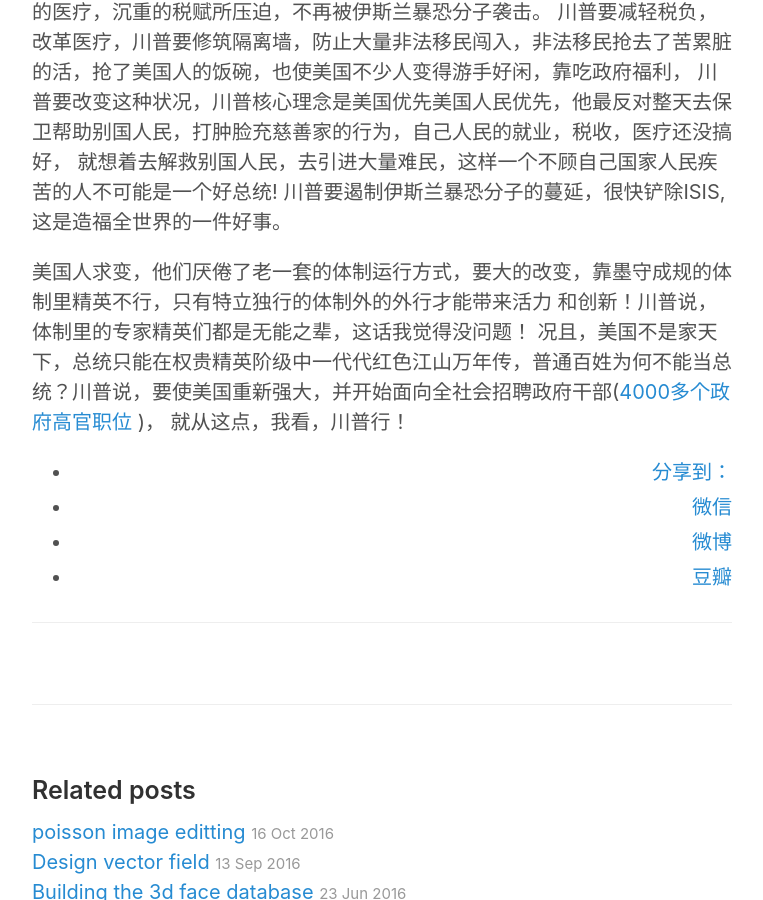
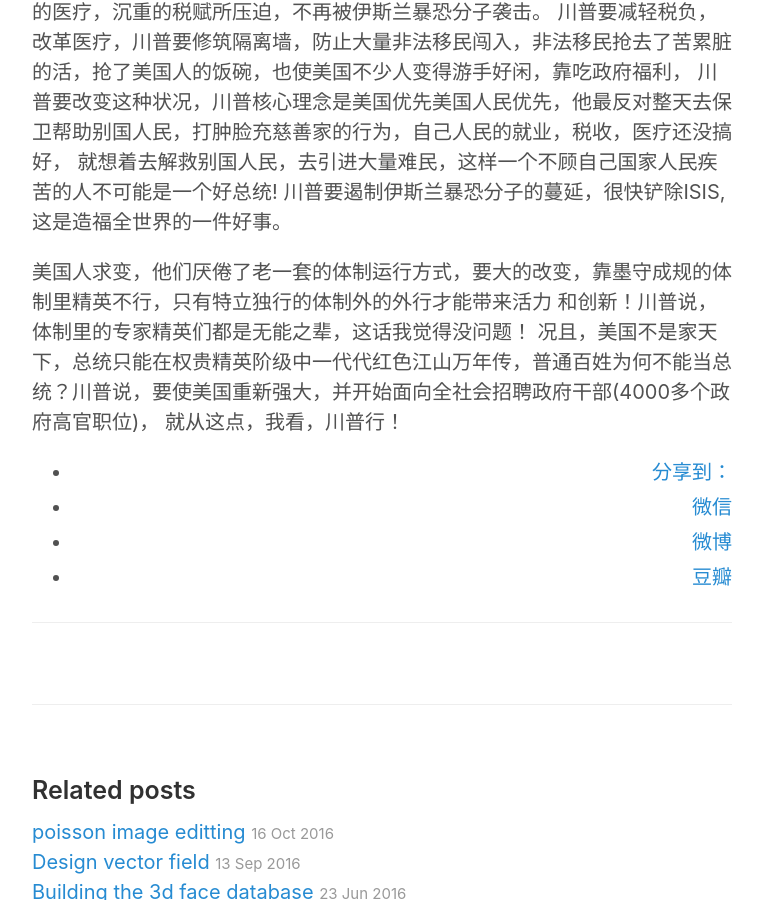
Before and after one commit to hwdong/hwdong-old.github.io, a Jekyll site: the page built from _posts/2016-11-13-川普不是洪水猛兽.md, in a window 1280 px wide and 900 px high, scrolled down 1864 px. Shown: the whole window, without its empty margins (258-1021 px from the left). Built offline with Jekyll 4.4.1, drawn with Linux system fonts in a browser that asks for light colours; comment, search, counter and statistics services are not loaded; part of the change alters nothing that is shown.

```diff
--- a/_posts/2016-11-13-川普不是洪水猛兽.md
+++ b/_posts/2016-11-13-川普不是洪水猛兽.md
@@ -28,5 +28,5 @@ comments: true
 
 美国人求变，他们厌倦了老一套的体制运行方式，要大的改变，靠墨守成规的体制里精英不行，只有特立独行的体制外的外行才能带来活力
 和创新！川普说，体制里的专家精英们都是无能之辈，这话我觉得没问题！
-况且，美国不是家天下，总统只能在权贵精英阶级中一代代红色江山万年传，普通百姓为何不能当总统？川普说，要使美国重新强大，并开始面向全社会招聘政府干部([4000多个政府高官职位](http://news.qq.com/a/20161113/003743.htm) )，
+况且，美国不是家天下，总统只能在权贵精英阶级中一代代红色江山万年传，普通百姓为何不能当总统？川普说，要使美国重新强大，并开始面向全社会招聘政府干部(4000多个政府高官职位)，
 就从这点，我看，川普行！
```
